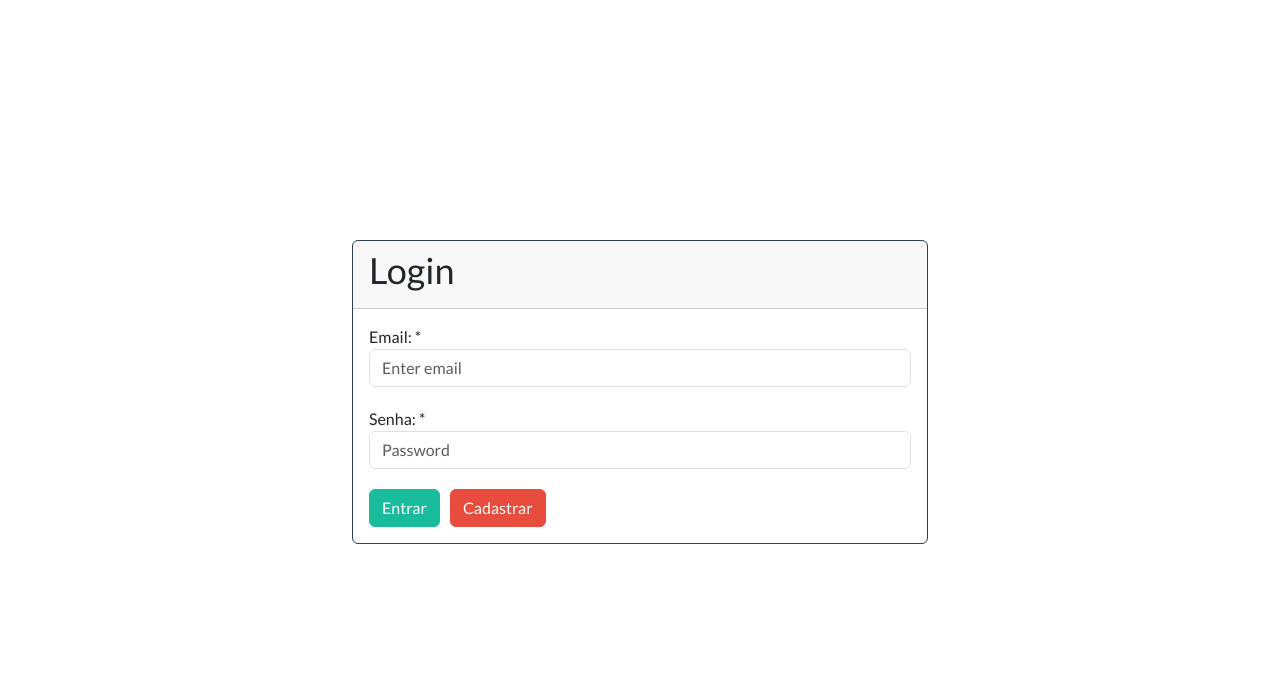
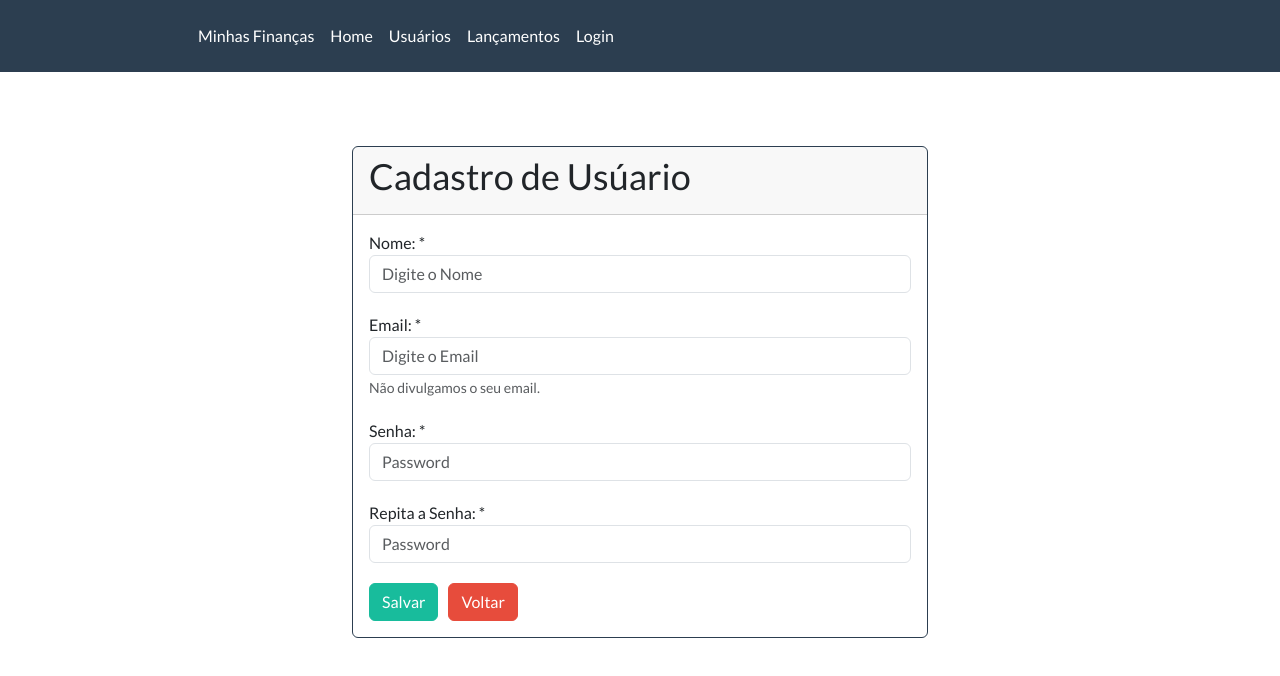
Before and after one commit to estaeldev/minhasfinancas-frontend, a React (Create React App) app: page /cadastro-usuario in a window 1280 px wide. Shown: the top 676 px of the page. Built offline with nearby package versions, Linux system fonts and the light colour scheme.

Commit message:
conteudo desenvolvido em aula

```diff
--- a/package.json
+++ b/package.json
@@ -10,6 +10,7 @@
     "node-sass": "^9.0.0",
     "react": "^18.2.0",
     "react-dom": "^18.2.0",
+    "react-router-dom": "^6.15.0",
     "react-scripts": "5.0.1",
     "web-vitals": "^2.1.4"
   },
--- a/src/App.js
+++ /dev/null
@@ -1,20 +0,0 @@
-import React from "react";
-
-import 'bootswatch/dist/flatly/bootstrap.css';
-import './global.scss';
-import Login from "./views/login/login";
-
-class App extends React.Component {
-
-    render() {
-        return (
-            <div>
-                <Login></Login>
-            </div>
-        )
-
-    }
-
-}
-
-export default App;
--- a/src/index.js
+++ b/src/index.js
@@ -1,7 +1,7 @@
 import React from 'react';
 import ReactDOM from 'react-dom/client';
-
-import App from './App';
+import './global.scss'
+import App from './main/App';
 
 const root = ReactDOM.createRoot(document.getElementById('root'));
 root.render(
--- /dev/null
+++ b/src/main/App.jsx
@@ -0,0 +1,24 @@
+import React from "react";
+
+import 'bootswatch/dist/flatly/bootstrap.css';
+import NavBar from "../views/navbar/navbar";
+import Rotas from "./router";
+import { BrowserRouter } from "react-router-dom";
+
+class App extends React.Component {
+
+    render() {
+        return (
+            <>
+                <BrowserRouter>
+                    <NavBar></NavBar>
+                    <Rotas></Rotas>
+                </BrowserRouter>
+            </>
+        );
+
+    }
+
+};
+
+export default App;
--- /dev/null
+++ b/src/main/router.jsx
@@ -0,0 +1,15 @@
+import React from "react";
+import {Route, Routes } from "react-router-dom";
+import CadastroUsuario from "../views/cadastro/cadastroUsuario";
+import Login from "../views/login/login";
+
+function Rotas() {
+    return (
+        <Routes>
+            <Route path="/login" Component={Login}></Route>
+            <Route path="/cadastro-usuario" Component={CadastroUsuario}></Route>
+        </Routes>
+    )
+}
+
+export default Rotas
--- /dev/null
+++ b/src/views/cadastro/cadastro.scss
@@ -0,0 +1,17 @@
+
+.container {
+    width: 1000px;
+
+    .card-body {
+        display: flex;
+        flex-direction: column;
+        row-gap: 20px;
+
+        .button-group {
+            display: flex;
+            column-gap: 10px;
+        }
+
+    }
+
+}
--- /dev/null
+++ b/src/views/cadastro/cadastroUsuario.jsx
@@ -0,0 +1,91 @@
+import React from "react"
+import FormGroup from "../../components/form-group"
+import "./cadastro.scss"
+import { useNavigate } from "react-router-dom"
+
+class CadastroUsuario extends React.Component {
+
+    state = {
+        nome: "",
+        email: "",
+        senha: "",
+        senhaRepeticao: ""
+    }
+
+    cadastrar = () => {
+        console.log(this.state)
+    }
+
+    voltar = () => {
+        this.props.navigate("/login")
+    }
+
+    render() {
+        return (
+            <>
+                <div className="container">
+
+                    <div className="card border-primary mb-3">
+
+                        <div className="card-header">
+                            <h2>Cadastro de Usúario</h2>
+                        </div>
+
+                        <form className="card-body">
+                            <div className="form-group">
+                                <FormGroup label="Nome: *">
+                                    <input type="text"
+                                            onChange={event => this.setState({nome: event.target.value})}
+                                            className="form-control"
+                                            placeholder="Digite o Nome">
+                                    </input>
+                                </FormGroup>
+                            </div>
+                            <div className="form-group">
+                                <FormGroup label="Email: *">
+                                    <input type="email"
+                                            onChange={event => this.setState({email: event.target.value})}
+                                            className="form-control"
+                                            placeholder="Digite o Email">
+                                    </input>
+                                    <small className="form-text text-muted">Não divulgamos o seu email.</small>
+                                </FormGroup>
+                            </div>
+                            <div className="form-group">
+                                <FormGroup label="Senha: *">
+                                    <input type="password"
+                                            onChange={event => this.setState({senha: event.target.value})}
+                                            className="form-control"
+                                            placeholder="Password">
+                                    </input>
+                                </FormGroup>
+                            </div>
+                            <div className="form-group">
+                                <FormGroup label="Repita a Senha: *">
+                                    <input type="password"
+                                            onChange={event => this.setState({senhaRepeticao: event.target.value})}
+                                            className="form-control"
+                                            placeholder="Password">
+                                    </input>
+                                </FormGroup>
+                            </div>
+                            <div className="button-group">
+                                <button onClick={this.cadastrar} type="button" className="btn btn-success">Salvar</button>
+                                <button onClick={this.voltar} type="button" className="btn btn-danger">Voltar</button>
+                            </div>
+                        </form>
+
+                    </div>
+
+                </div>
+            </>
+        )
+    }
+
+}
+
+const withNavigation = (Component) => {
+    return props => <Component {...props} navigate={useNavigate()} />;
+}
+
+export default withNavigation(CadastroUsuario)
--- a/src/views/login/login.js
+++ b/src/views/login/login.jsx
@@ -1,4 +1,5 @@
 import React from "react"
+import { useNavigate } from "react-router-dom"
 import FormGroup from "../../components/form-group"
 import "./login.scss"
 
@@ -14,9 +15,15 @@ class Login extends React.Component {
         console.log("Senha: ", this.state.senha)
     }
 
+    cadastrar = () => {
+        this.props.navigate('/cadastro-usuario');
+    }
+
     render() {
+
         return (
             <>
+
                 <div className="container">
 
                     <div className="card border-primary mb-3">
@@ -46,7 +53,7 @@ class Login extends React.Component {
                             </div>
                             <div className="button-group">
                                 <button onClick={this.entrar} type="button" className="btn btn-success">Entrar</button>
-                                <button type="button" className="btn btn-danger">Cadastrar</button>
+                                <button onClick={this.cadastrar} type="button" className="btn btn-danger">Cadastrar</button>
                             </div>
                         </form>
 
@@ -60,4 +67,8 @@ class Login extends React.Component {
 
 }
 
-export default Login
+const withNavigation = (Component) => {
+    return props => <Component {...props} navigate={useNavigate()} />;
+}
+
+export default withNavigation(Login)
--- /dev/null
+++ b/src/views/navbar/navbar.jsx
@@ -0,0 +1,43 @@
+import React from "react";
+import { Link } from "react-router-dom";
+import "./navbar.scss";
+
+function NavBar() {
+    return (
+        <>
+            <div className="container_navbar">
+
+                <nav className="navbar navbar-expand-lg bg-primary">
+
+                    <div className="center_items">
+
+                        <ul className="navbar-nav me-auto">
+                            <li className="nav-item">
+                                <Link className="nav-link" to={"/"}>Minhas Finanças</Link>
+                            </li>
+                            <li className="nav-item">
+                                <Link className="nav-link" to={"/"}>Home</Link>
+                            </li>
+                            <li className="nav-item">
+                                <Link className="nav-link" to={"/cadastro-usuario"}>Usuários</Link>
+                            </li>
+                            <li className="nav-item">
+                                <Link className="nav-link" to={"/"}>Lançamentos</Link>
+                            </li>
+                            <li className="nav-item">
+                                <Link className="nav-link" to={"/login"}>Login</Link>
+                            </li>
+
+                        </ul>
+
+                    </div>
+
+                </nav>
+
+            </div>
+        </>
+    )
+}
+
+
+export default NavBar
--- /dev/null
+++ b/src/views/navbar/navbar.scss
@@ -0,0 +1,21 @@
+.container_navbar {
+    position: fixed;
+    top: 0;
+    left: 0;
+
+    width: 100%;
+
+    .center_items {
+        position: relative;
+        margin: 0 auto;
+
+        width: 100%;
+        max-width: 900px;
+
+        ul li a {
+            color: white;
+        }
+
+    }
+
+}
```
Also changed, not shown: src/components/form-group.jsx (renamed from src/components/form-group.js), 1 other file (tests, documents, lock files or other folders).
